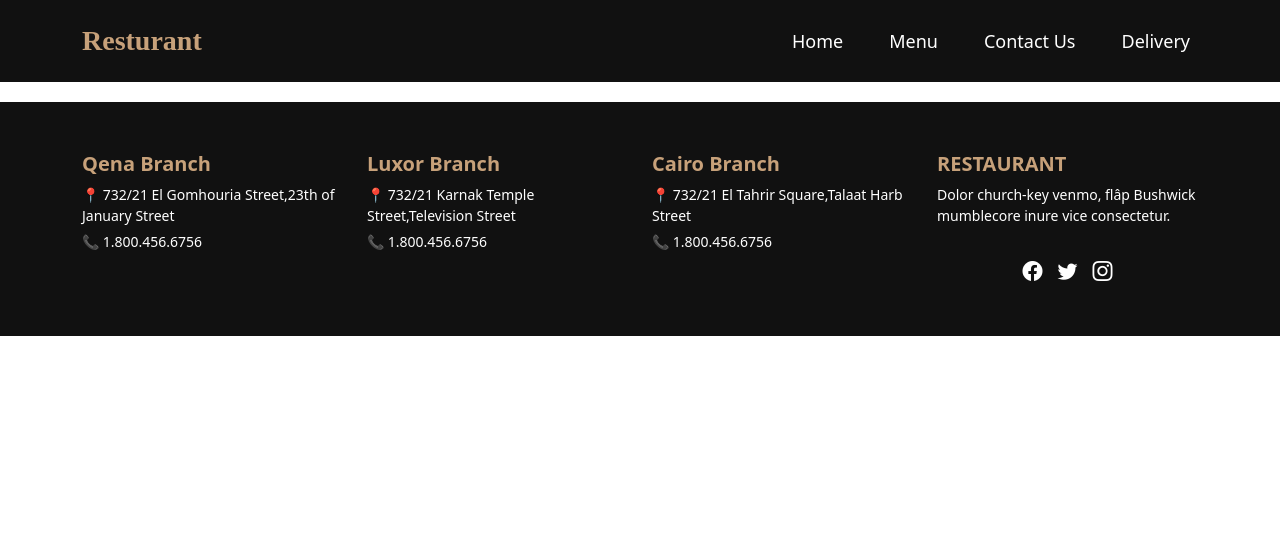
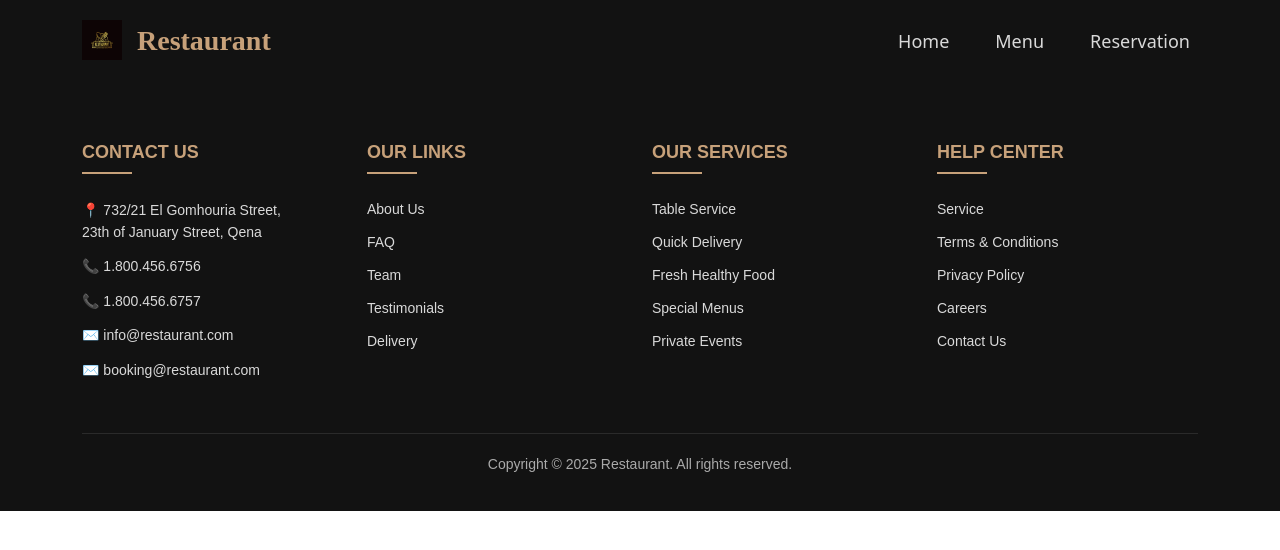
Before and after one commit to Rawanbahaa142/Resturant, a website: page Home/home.html in a window 1280 px wide. Drawn offline with nearby package versions, Linux system fonts and the light colour scheme.

Commit message:
for pull

```diff
--- a/Home/home.css
+++ b/Home/home.css
@@ -1,84 +1,163 @@
+:root {    --black: #121212;
+    --white: #d9d9d9;
+    --yellow: #c7ae38;
+    --gold: #c7a17a;
+    --dark-gold: #c49b63;
+    --navbar-bg: var(--black);
+    --footer-bg: var(--black);
+    --text-light: var(--white);
+    --text-dark: var(--black);
+    --accent-color: var(--gold);
+    --accent-hover: var(--dark-gold);
+    --dropdown-bg: var(--dark-gold);
+}
 
+/*Navbar*/
 .navbar {
-    background-color: #111;
+    background-color: var(--navbar-bg);
     padding: 15px 20px;
+    transition: background-color 0.3s ease, box-shadow 0.3s ease;
+}
+
+.navbar.scrolled {
+    background-color: rgba(17, 17, 17, 0.9) !important;
+    box-shadow: 0 4px 12px rgba(0, 0, 0, 0.1);
 }
 
 .navbar-brand {
     font-family: 'Libre Baskerville', serif;
     font-size: 28px;
     font-weight: bold;
-    color: #c7a17a !important;
+    color: var(--accent-color) !important;
 }
 
-.nav-item{
+.nav-item {
     margin-left: 15px;
     font-size: 18px;
-    color:#c7a17a !important;
+    color: var(--accent-color) !important;
+    position: relative;
 }
+
 .navbar-nav .nav-link {
-    color: #fff !important;
+    color: var(--text-light) !important;
     font-size: 18px;
     margin-left: 15px;
     transition: 0.3s;
 }
 
 .navbar-nav .nav-link:hover {
-    color: #c7a17a !important;
+    color: var(--accent-color) !important;
 }
 
-
-.footer {
-    background-color: #111;
-    /* background-image: url('../footerBackGround.jpg'); */
-    background-size: cover;
-
-    color: white;
-    padding: 50px 0;
-    text-align: left;
-    margin-top: 20px;
-
+.navbar-nav .nav-link:hover::after {
+    content: "";
+    position: absolute;
+    bottom: -5px;
+    left: 0;
+    width: 100%;
+    height: 2px;
+    background-color: var(--accent-color);
+    animation: underline 0.3s ease;
 }
 
-.footer .branch h5 {
-    font-weight: bold;
-    color:#c7a17a;
-
+@keyframes underline {
+    from { width: 0; }
+    to { width: 100%; }
 }
 
-.footer .branch p {
-    font-size: 14px;
-    margin-bottom: 5px;
+.nav-item .dropdown-menu {
+    display: block;
+    position: absolute;
+    top: 100%;
+    left: 0;
+    opacity: 0;
+    visibility: hidden;
+    transition: all 0.3s ease;
+    background-color: var(--dropdown-bg);
+    border-radius: 15px;
+    box-shadow: 0 4px 12px rgba(0, 0, 0, 0.1);
 }
 
-.footer .branch a {
-    text-decoration: none;
-    color: white;
-    display: block;
-    margin-top: 5px;
+.nav-item:hover .dropdown-menu {
+    opacity: 1;
+    visibility: visible;
+    transform: translateY(0);
 }
 
-.footer .branch a:hover {
-    color: #c7a17a;
+/*Start Footer*/
+.new-footer {
+    background-color: var(--footer-bg);
+    color: var(--text-light);
+    padding: 60px 0 20px;
+    font-family: 'Arial', sans-serif;
 }
 
-.social-icons {
-    display: flex;
-    justify-content: center;
-    gap: 15px;
-    padding-top: 20px;
-
-
+.new-footer h5 {
+    color: var(--accent-color);
+    font-size: 18px;
+    font-weight: bold;
+    margin-bottom: 25px;
+    position: relative;
+    padding-bottom: 10px;
 }
 
-.social-icons a {
-    color: white;
-    font-size: 20px;
-    transition: transform 0.3s ease;
-    color:#c7a17a;
+.new-footer h5::after {
+    content: '';
+    position: absolute;
+    left: 0;
+    bottom: 0;
+    width: 50px;
+    height: 2px;
+    background-color: var(--accent-color);
 }
 
-.social-icons a:hover {
-    transform: scale(1.2);
-    color: #c49b63;
+.footer-content p {
+    margin-bottom: 12px;
+    font-size: 14px;
+    line-height: 1.6;
+    color: var(--white);
 }
+
+.footer-content p i {
+    margin-right: 8px;
+    color: var(--accent-color);
+}
+
+.footer-links {
+    display: flex;
+    flex-direction: column;
+}
+
+.footer-links a {
+    color: var(--white);
+    margin-bottom: 12px;
+    text-decoration: none;
+    font-size: 14px;
+    transition: all 0.3s ease;
+}
+
+.footer-links a:hover {
+    color: var(--accent-color);
+    padding-left: 5px;
+}
+
+.footer-bottom {
+    margin-top: 40px;
+    padding-top: 20px;
+    border-top: 1px solid rgba(255, 255, 255, 0.1);
+    text-align: center;
+    font-size: 14px;
+    color: #aaa;
+}
+
+/*End Footer*/
+
+@media (max-width: 768px) {
+    .footer-column {
+        margin-bottom: 30px;
+    }
+
+    .new-footer h5 {
+        margin-bottom: 15px;
+    }
+}
--- a/Home/home.html
+++ b/Home/home.html
@@ -1,84 +1,108 @@
 <!DOCTYPE html>
 <html lang="en">
+
 <head>
     <meta charset="UTF-8">
     <meta name="viewport" content="width=device-width, initial-scale=1.0">
-
+    <title>Restaurant</title>
     <link href="../node_modules/bootstrap/dist/css/bootstrap.min.css" rel="stylesheet">
     <link href="https://cdn.jsdelivr.net/npm/bootstrap-icons/font/bootstrap-icons.css" rel="stylesheet">
+    <link rel="stylesheet" href="./home.css">
+</head>
 
-    <link rel="stylesheet" href="./home.css">
-
-</head>
 <body>
 
+    <!-- Navbar -->
     <nav class="navbar navbar-expand-lg">
         <div class="container">
-        <a class="navbar-brand" href="#">Resturant</a>
-        <button class="navbar-toggler" type="button" data-bs-toggle="collapse" data-bs-target="#navbarNav">
+            <a class="navbar-brand" href="#">
+                <img src="../restaurant-logo.jpg" alt="Restaurant Logo" width="40" height="40" class="d-inline-block align-top me-2">
+                Restaurant
+              </a>            <button class="navbar-toggler" type="button" data-bs-toggle="collapse" data-bs-target="#navbarNav">
                 <span class="navbar-toggler-icon"></span>
             </button>
             <div class="collapse navbar-collapse" id="navbarNav">
                 <ul class="navbar-nav ms-auto">
-                <li class="nav-item"><a class="nav-link" href="../Home/home.html">Home</a></li>
+                    <li class="nav-item"><a class="nav-link" href="./home.html">Home</a></li>
                     <li class="nav-item"><a class="nav-link" href="#">Menu</a>
                         <ul class="dropdown-menu">
                             <li><a class="dropdown-item" href="../Drinks_Menu/drinks.html">Drinks</a></li>
                             <li><a class="dropdown-item" href="../Dessert_Menu/dessert.html">Dessert</a></li>
                             <li><a class="dropdown-item" href="../Salt_Menu/salt.html">Salt</a></li>
                         </ul>
+                    </li>
 
-                </li>
-                <li class="nav-item"><a class="nav-link" href="#">Contact Us</a></li>
-
-                <li class="nav-item"><a class="nav-link" href="../Delivery/delivery.html">Delivery</a></li>
+                    <li class="nav-item"><a class="nav-link" href="../Delivery/delivery.html">Reservation</a></li>
                 </ul>
             </div>
         </div>
     </nav>
+<!--
+End Navbar -->
+    <!-- Start Footer -->
+<footer class="new-footer">
+    <div class="container">
+        <div class="row">
+
+            <div class="col-md-3 footer-column">
+                <h5>CONTACT US</h5>
+                <div class="footer-content">
+                    <p>📍 732/21 El Gomhouria Street,<br>23th of January Street, Qena</p>
+                    <p>📞 1.800.456.6756</p>
+                    <p>📞 1.800.456.6757</p>
+                    <p>✉️ info@restaurant.com</p>
+                    <p>✉️ booking@restaurant.com</p>
+                </div>
+            </div>
 
 
- <!-- Start Footer -->
+            <div class="col-md-3 footer-column">
+                <h5>OUR LINKS</h5>
+                <div class="footer-links">
+                    <a href="#">About Us</a>
+                    <a href="#">FAQ</a>
+                    <a href="#">Team</a>
+                    <a href="#">Testimonials</a>
+                    <a href="../Delivery/delivery.html">Delivery</a>
+                </div>
+            </div>
 
 
+            <div class="col-md-3 footer-column">
+                <h5>OUR SERVICES</h5>
+                <div class="footer-links">
+                    <a href="#">Table Service</a>
+                    <a href="#">Quick Delivery</a>
+                    <a href="#">Fresh Healthy Food</a>
+                    <a href="#">Special Menus</a>
+                    <a href="#">Private Events</a>
+                </div>
+            </div>
 
-<footer class="footer">
-    <div class="container">
-        <div class="row">
-            <div class="col-md-3 branch">
-                <h5>Qena Branch</h5>
-                <p>📍 732/21 El Gomhouria Street,23th of January Street</p>
-                <p>📞 1.800.456.6756</p>
 
-            </div>
-            <div class="col-md-3 branch">
-                <h5>Luxor Branch</h5>
-                <p>📍 732/21 Karnak Temple Street,Television Street</p>
-                <p>📞 1.800.456.6756</p>
-
-            </div>
-            <div class="col-md-3 branch">
-                <h5>Cairo Branch</h5>
-                <p>📍 732/21 El Tahrir Square,Talaat Harb Street</p>
-                <p>📞 1.800.456.6756</p>
-            </div>
-            <div class="col-md-3 branch">
-                <h5>RESTAURANT</h5>
-                <p>Dolor church-key venmo, flâp Bushwick mumblecore inure vice consectetur.</p>
-                <div class="social-icons" style="margin:auto;">
-                    <a href="#"><i class="bi bi-facebook"></i></a>
-                    <a href="#"><i class="bi bi-twitter"></i></a>
-                    <a href="#"><i class="bi bi-instagram"></i></a>
+            <div class="col-md-3 footer-column">
+                <h5>HELP CENTER</h5>
+                <div class="footer-links">
+                    <a href="#">Service</a>
+                    <a href="#">Terms & Conditions</a>
+                    <a href="#">Privacy Policy</a>
+                    <a href="#">Careers</a>
+                    <a href="../ContactUs/contactus.html">Contact Us</a>
                 </div>
             </div>
         </div>
+
+        <div class="footer-bottom">
+            <p>Copyright © 2025 Restaurant. All rights reserved.</p>
+
+        </div>
     </div>
 </footer>
-
-    <!-- End Footer -->
+<!-- End New Footer -->
 
 
     <script src="https://cdn.jsdelivr.net/npm/bootstrap@5.3.0/dist/js/bootstrap.bundle.min.js"></script>
+    <script src="./home.js"></script>
+</body>
 
-</body>
 </html>
--- a/Home/home.js
+++ b/Home/home.js
@@ -0,0 +1,27 @@
+// Navbar Scroll Effect
+window.addEventListener("scroll", function() {
+    const navbar = document.querySelector(".navbar");
+    if (window.scrollY > 50) {
+        navbar.classList.add("scrolled");
+    } else {
+        navbar.classList.remove("scrolled");
+    }
+});
+
+// Back to Top Button
+const backToTopBtn = document.getElementById("backToTop");
+
+window.addEventListener("scroll", function() {
+    if (window.scrollY > 300) {
+        backToTopBtn.classList.add("active");
+    } else {
+        backToTopBtn.classList.remove("active");
+    }
+});
+
+backToTopBtn.addEventListener("click", function() {
+    window.scrollTo({
+        top: 0,
+        behavior: "smooth"
+    });
+});
```
Also changed, not shown: Delivery/delivery.html (deleted, +0 -15 lines), restaurant-logo.jpg (added). Lines whose indentation alone changed are shown as unchanged.
